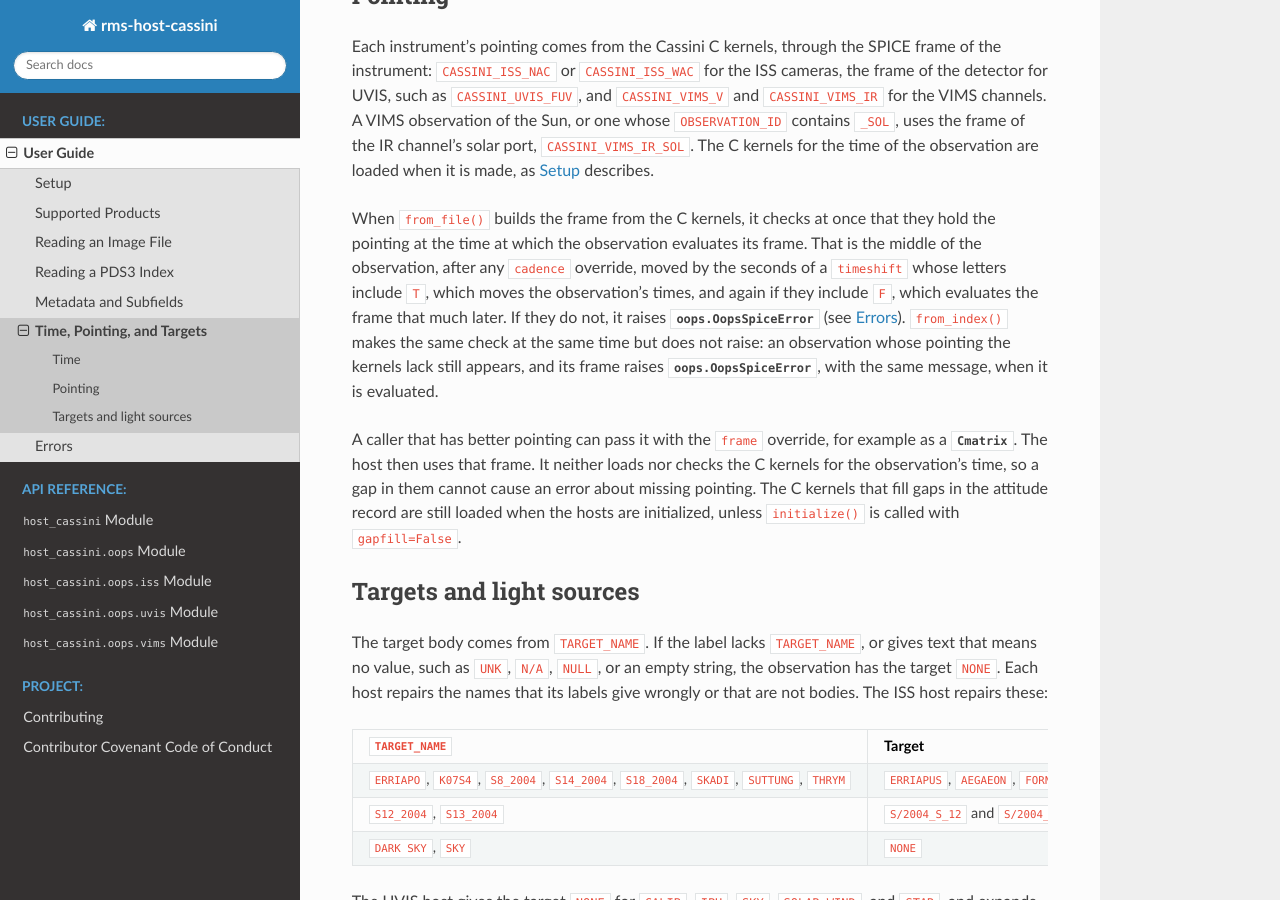
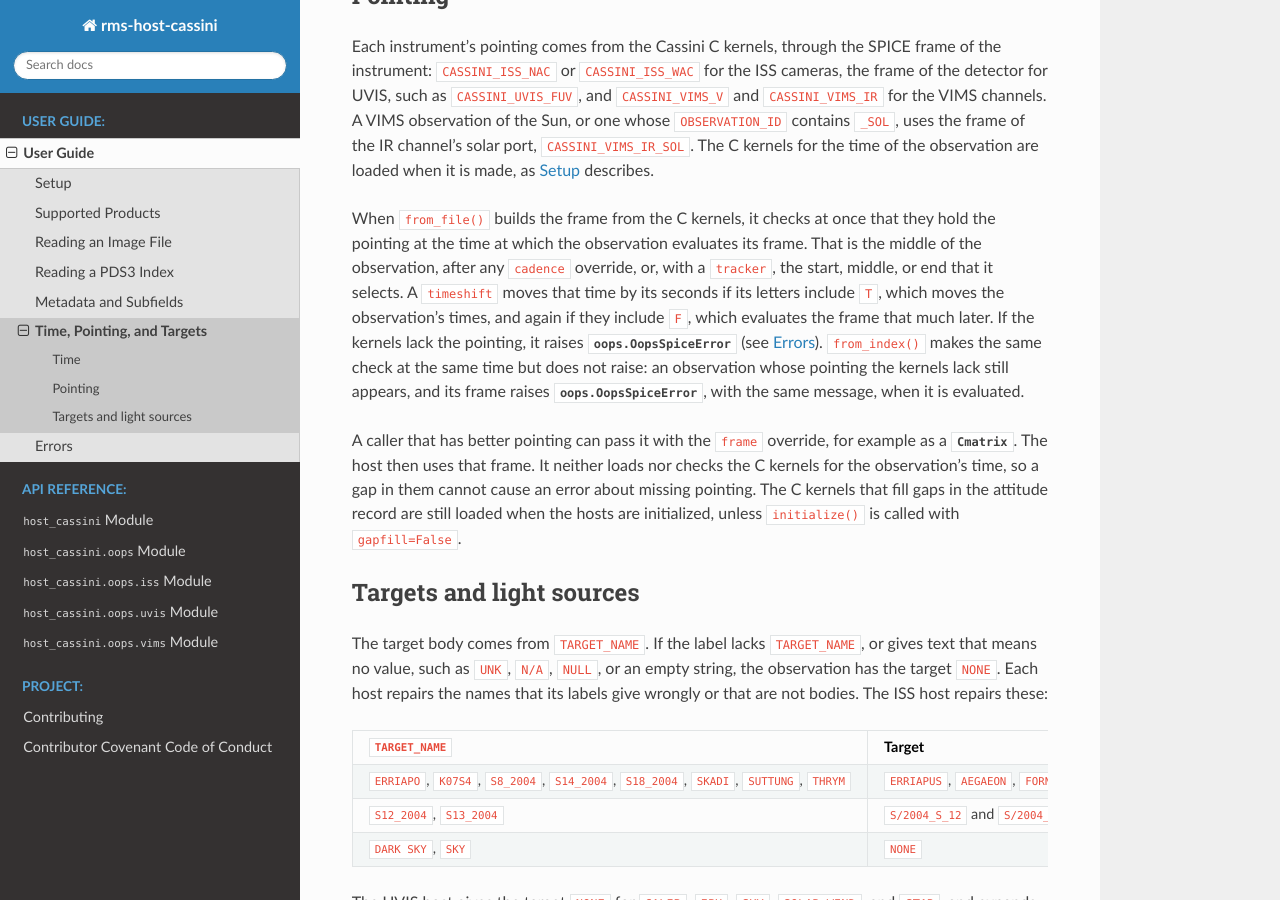
Before and after one commit to SETI/rms-host-cassini, a Sphinx documentation site: the page built from docs/user_guide/user_guide_geometry.rst, in a window 1280 px wide and 900 px high, scrolled down 531 px. Built offline with Sphinx 7.4.7 and the Read the Docs theme 3.1.0, drawn with Linux system fonts in a browser that asks for light colours.

Commit message:
Say where a tracker moves the pointing check
Co-Authored-By: Claude Opus 5.5 <noreply@anthropic.com>
Claude-Session: https://claude.ai/code/session_01RG3ZiBNx376YVT9xgP1ET9

```diff
--- a/docs/user_guide/user_guide_errors.rst
+++ b/docs/user_guide/user_guide_errors.rst
@@ -12,8 +12,8 @@ Reading an ISS image file
 
 :exc:`oops.OopsSpiceError`
     The C kernels hold no pointing for the camera at the middle of the exposure, moved
-    as a ``cadence`` override or a ``timeshift`` moves the time at which the frame is
-    evaluated. The message reads "no Cassini ISS NAC pointing at <time> for <image
+    as a ``cadence`` override, a ``tracker``, or a ``timeshift`` moves the time at which
+    the frame is evaluated (see :doc:`user_guide_geometry`). The message reads "no Cassini ISS NAC pointing at <time> for <image
     file>: <code>", ending with the SPICE error code, such as ``SPICE(CKINSUFFDATA)``, and the
     exception's ``spice_code`` and ``filepath`` attributes hold the code and the image
     file. It is never raised for missing pointing when the caller supplies the pointing
--- a/docs/user_guide/user_guide_geometry.rst
+++ b/docs/user_guide/user_guide_geometry.rst
@@ -32,9 +32,11 @@ it is made, as :doc:`user_guide_setup` describes.
 
 When ``from_file()`` builds the frame from the C kernels, it checks at once that they
 hold the pointing at the time at which the observation evaluates its frame. That is the
-middle of the observation, after any ``cadence`` override, moved by the seconds of a
-``timeshift`` whose letters include ``T``, which moves the observation's times, and
-again if they include ``F``, which evaluates the frame that much later. If they do not, it raises :exc:`oops.OopsSpiceError` (see :doc:`user_guide_errors`).
+middle of the observation, after any ``cadence`` override, or, with a ``tracker``, the
+start, middle, or end that it selects. A ``timeshift`` moves that time by its seconds if
+its letters include ``T``, which moves the observation's times, and again if they
+include ``F``, which evaluates the frame that much later. If the kernels lack the
+pointing, it raises :exc:`oops.OopsSpiceError` (see :doc:`user_guide_errors`).
 ``from_index()`` makes the same check at the same time but does not raise: an
 observation whose pointing the kernels lack still appears, and its frame raises
 :exc:`oops.OopsSpiceError`, with the same message, when it is evaluated.
```
Also changed, not shown: CLAUDE.md (+2 -1 lines), 1 other file.
